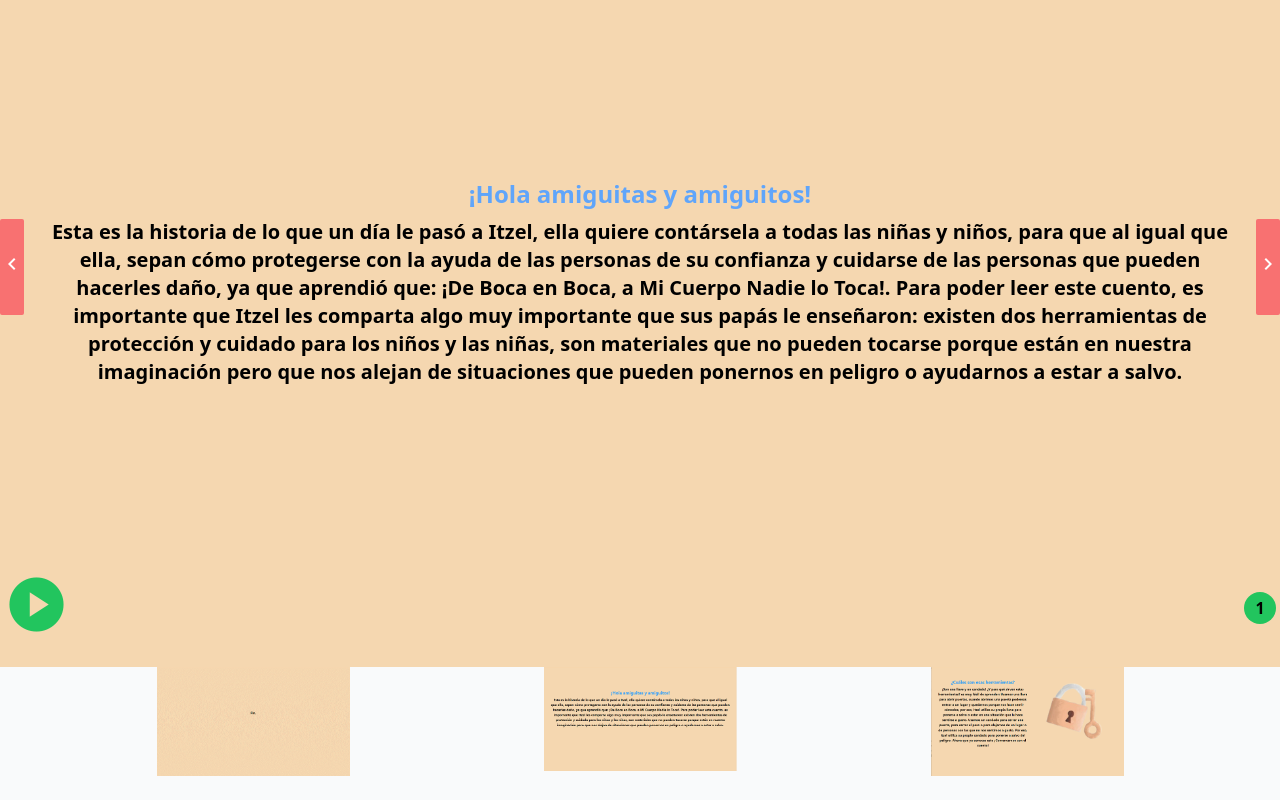
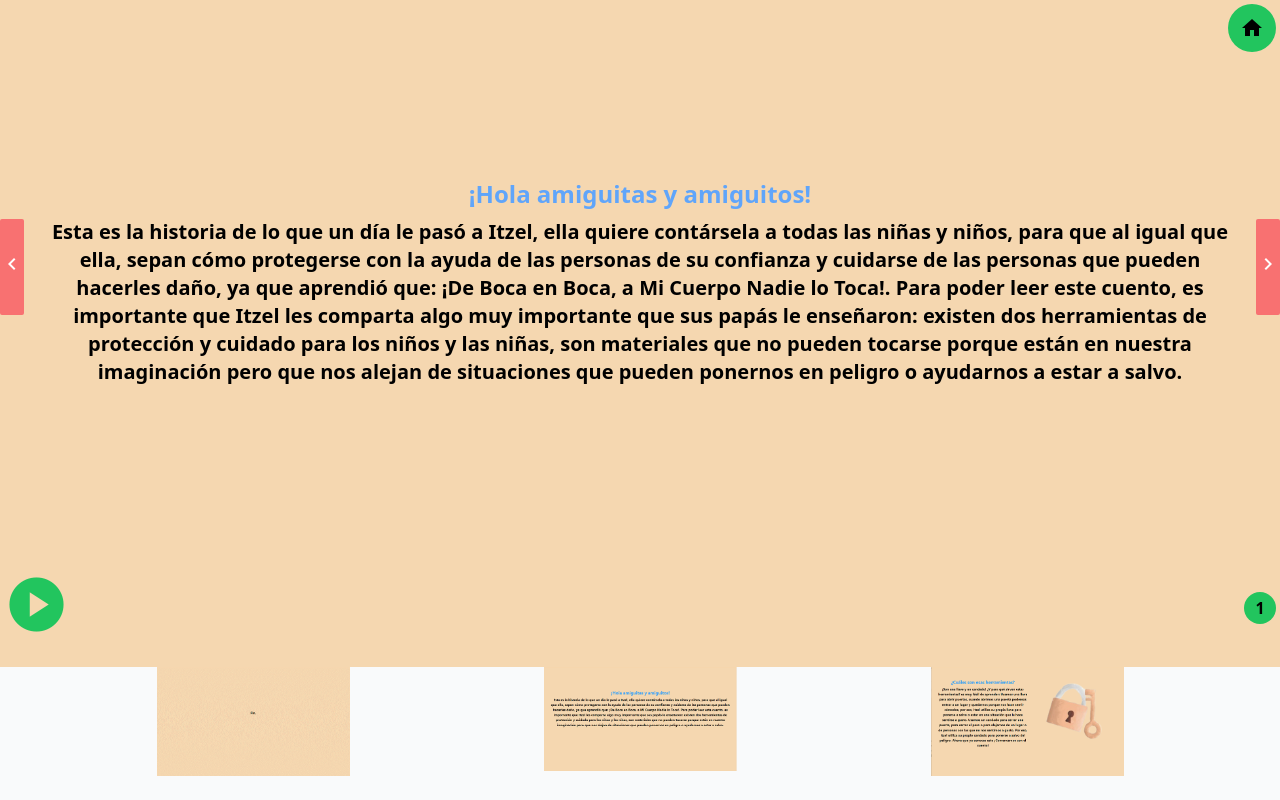
Before and after one commit to CarlosMoralesR/Tribunales-Amigables-Audiocuentos, a React (Vite) app in the folder cuento-v1/: page / in a window 1280 px wide. Both pictures are taken after a click on the button "Leer cuento". Built offline with nearby package versions, Linux system fonts and the light colour scheme.

Commit message:
feat: agregando boton de casa para regresar al menu de juegos

```diff
--- a/cuento-v1/src/components/Story.tsx
+++ b/cuento-v1/src/components/Story.tsx
@@ -29,9 +29,8 @@ function Story({
   currentPage,
   setCurrentPage,
   sliderRef,
-  changeCarrousel
+  changeCarrousel,
 }: StoryProps) {
-
   const pageDataArray = [
     {
       pageNumber: 1,
@@ -412,6 +411,13 @@ function Story({
   };
   return (
     <>
+      <a href="https://app.prevencionamigable.com.mx/juegos/otros/games.html">
+        <div className="w-full flex justify-end my-auto">
+          <div className="flex items-center justify-center absolute w-12 h-12 rounded-full bg-green-500 text-black font-semibold">
+            <span className="material-icons">home</span>
+          </div>
+        </div>
+      </a>
       <TextImage
         pageData={pageDataArray[currentPage]}
         arrayLength={pageDataArray.length}
```
